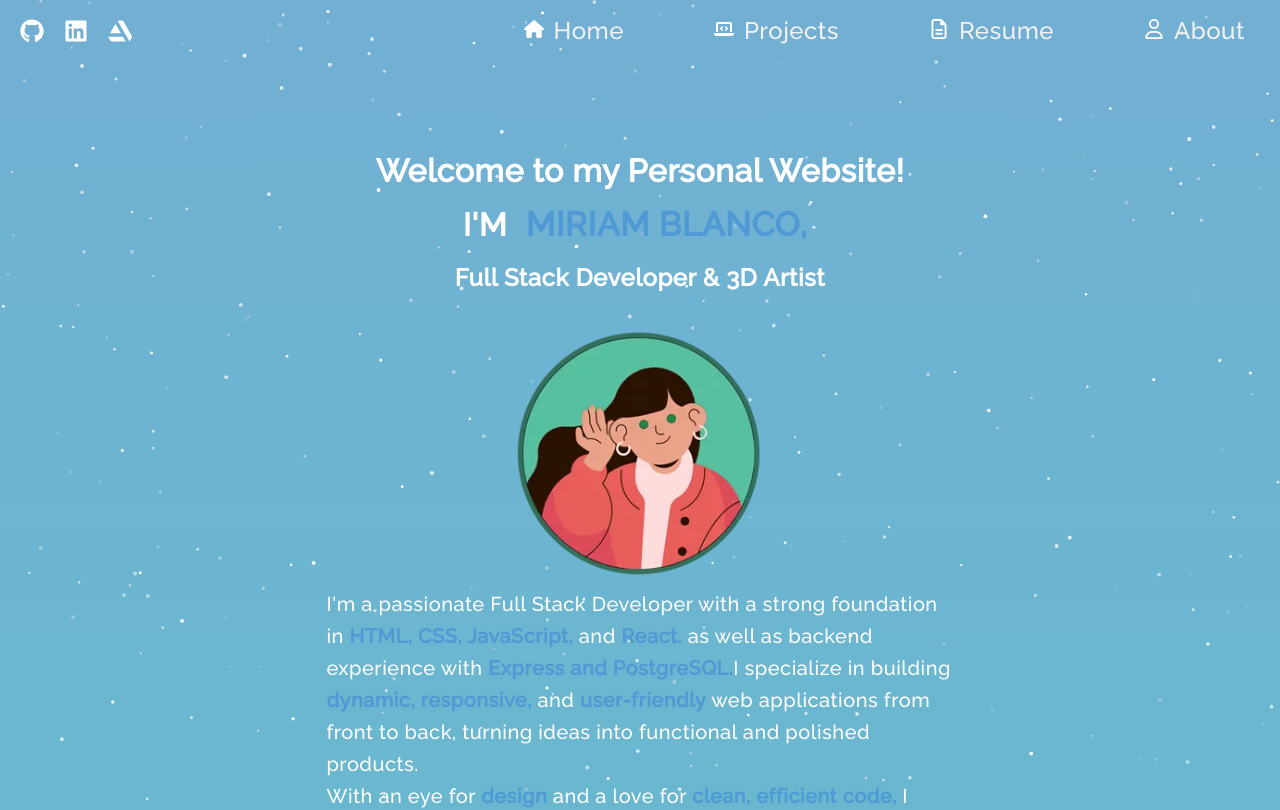
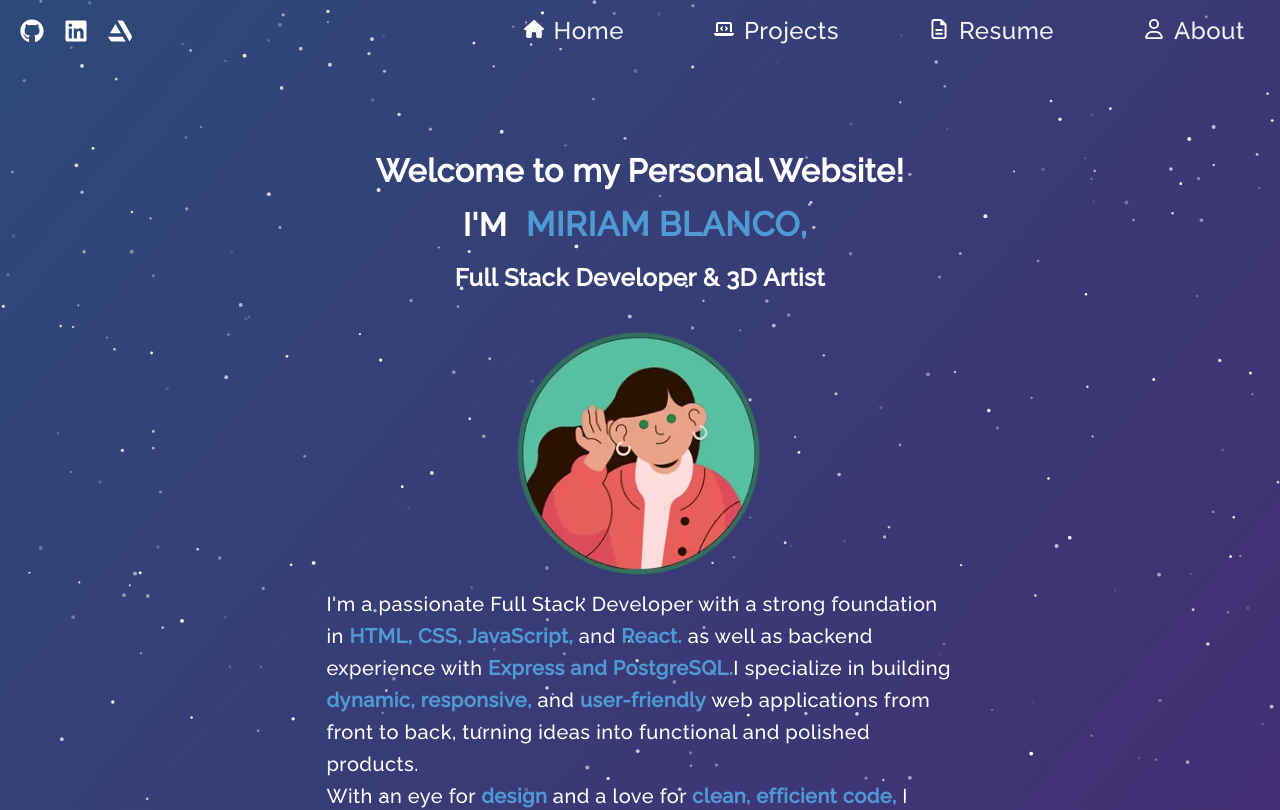
Before and after one commit to kirhyan/kirhyan.github.io, a React (Vite) app: page / in a window 1280 px wide. Shown: the top 810 px of the page. Built offline with nearby package versions, Linux system fonts and the light colour scheme.

Commit message:
fix background color

```diff
--- a/src/index.css
+++ b/src/index.css
@@ -4,6 +4,18 @@
   box-sizing: border-box;
   padding: 0;
   margin: 0;
+}
+
+@keyframes gradient {
+  0% {
+    background-position: 0% 50%;
+  }
+  50% {
+    background-position: 100% 50%;
+  }
+  100% {
+    background-position: 0% 50%;
+  }
 }
 
 @media (max-width: 1150px) {
@@ -26,7 +38,13 @@
   font-family: "Raleway", serif;
   -webkit-font-smoothing: antialiased;
   -moz-osx-font-smoothing: grayscale;
-  background-image: linear-gradient(to top, #37ecba 0%, #72afd3 100%);
+  background: linear-gradient(
+    -50deg,
+    #9095e3 0%,
+    #472a72 25%,
+    #2b4c79 50%,
+    #15462c 100%
+  );
   background-size: 400% 400%;
   animation: gradient 20s ease infinite;
   color: white;
```
Also changed, not shown: 1 other file (tests, documents, lock files or other folders).
